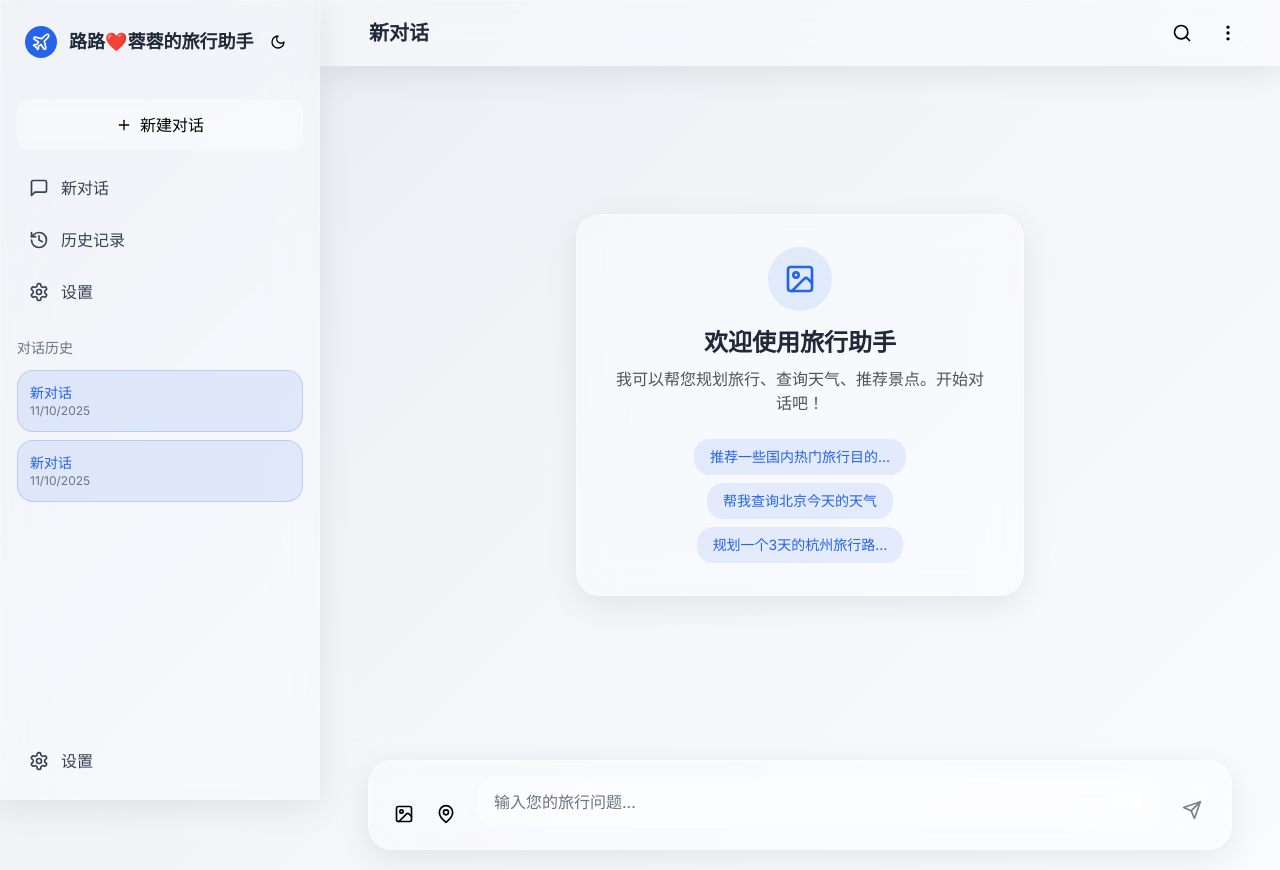
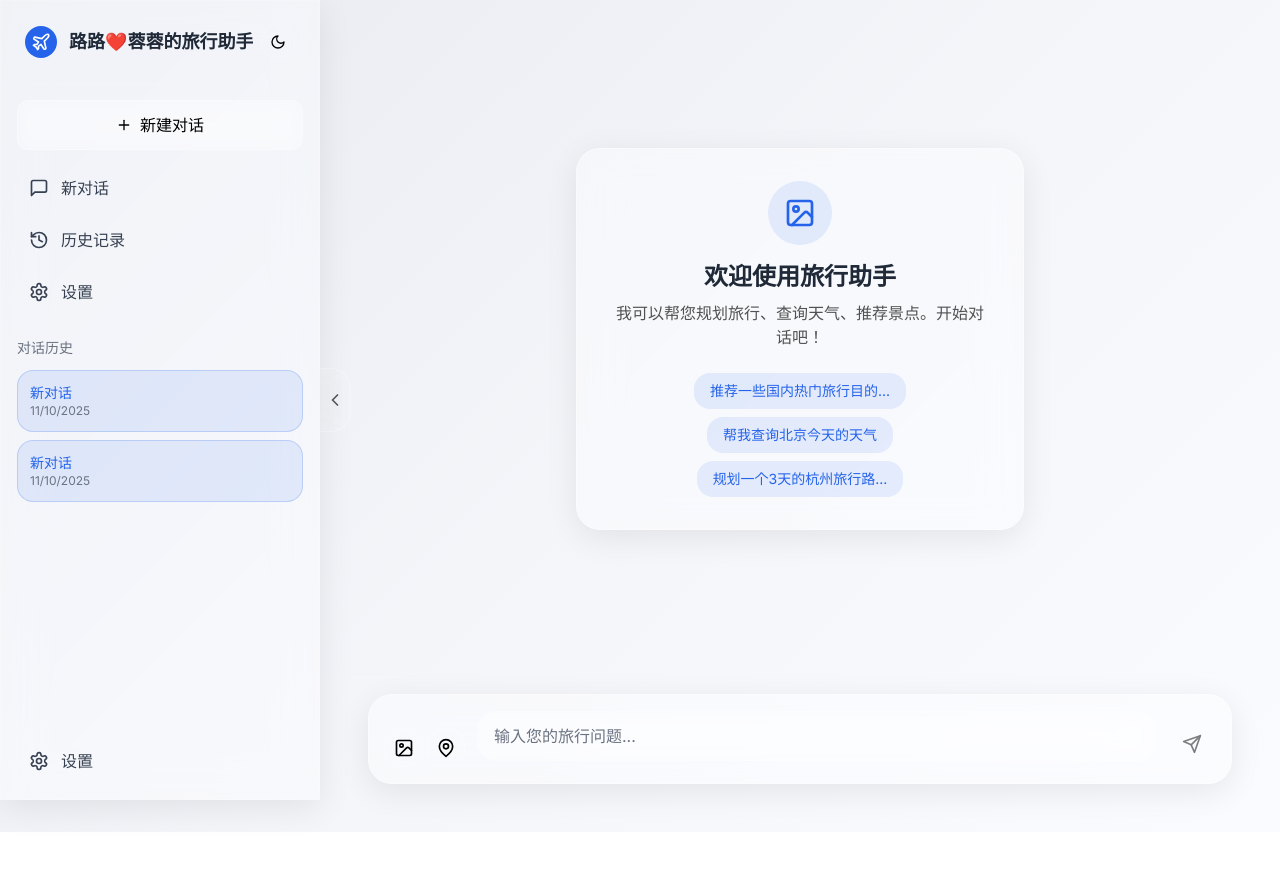
Before and after one commit to YinggangGooo/travel-agent-AI, a React (Vite) app: page / in a window 1280 px wide. Shown: the top 870 px of the page. After the commit the page ends 832 px from the top, so only its background shows below. Built offline with nearby package versions, Linux system fonts and the light colour scheme.

Commit message:
feat: 更改了侧边栏折叠问题，顶部导航窗格隐藏以及对话框居中

```diff
--- a/src/components/layout/Layout.tsx
+++ b/src/components/layout/Layout.tsx
@@ -1,3 +1,4 @@
+// Layout.tsx
 import React, { useState } from 'react';
 import { useLocation } from 'react-router-dom';
 import Sidebar from './Sidebar';
@@ -10,7 +11,11 @@ interface LayoutProps {
 }
 
 const Layout: React.FC<LayoutProps> = ({ children }) => {
-  const [sidebarOpen, setSidebarOpen] = useState(false);
+  // 1. mobileSidebarOpen: 控制移动端遮罩式侧边栏
+  const [mobileSidebarOpen, setMobileSidebarOpen] = useState(false);
+  // 2. desktopSidebarOpen: 控制桌面端推挤式侧边栏 (新增状态)
+  const [desktopSidebarOpen, setDesktopSidebarOpen] = useState(true);
+
   const location = useLocation();
   const { isDark } = useTheme();
 
@@ -26,26 +31,34 @@ const Layout: React.FC<LayoutProps> = ({ children }) => {
     }}>
       {/* Desktop Sidebar */}
       <div className="hidden lg:block">
-        <Sidebar />
+        <Sidebar
+          // 3. 将状态和控制函数传给 Sidebar
+          isOpen={desktopSidebarOpen}
+          onToggle={() => setDesktopSidebarOpen(!desktopSidebarOpen)}
+        />
       </div>
 
       {/* Mobile Sidebar Overlay */}
-      {sidebarOpen && (
+      {mobileSidebarOpen && (
         <div
           className="fixed inset-0 z-40 bg-black bg-opacity-50 lg:hidden"
-          onClick={() => setSidebarOpen(false)}
+          onClick={() => setMobileSidebarOpen(false)}
         />
       )}
 
       {/* Mobile Sidebar */}
-      <div className={`fixed inset-y-0 left-0 z-50 w-80 transform ${sidebarOpen ? 'translate-x-0' : '-translate-x-full'} transition-transform duration-300 ease-in-out lg:hidden`}>
-        <Sidebar onClose={() => setSidebarOpen(false)} />
+      {/* 移动端不需要 onToggle 和 isOpen 控制，因为它总是覆盖在上面的 */}
+      <div className={`fixed inset-y-0 left-0 z-50 w-80 transform ${mobileSidebarOpen ? 'translate-x-0' : '-translate-x-full'} transition-transform duration-300 ease-in-out lg:hidden`}>
+        <Sidebar onClose={() => setMobileSidebarOpen(false)} />
       </div>
 
       {/* Main Content */}
-      <div className="lg:ml-80">
+      {/* 4. 关键修改：根据 desktopSidebarOpen 动态切换 margin-left */}
+      {/* 添加 transition-all duration-300 让 margin 的变化有平滑动画，与侧边栏动画同步 */}
+      <div className={`transition-all duration-300 ease-in-out ${desktopSidebarOpen ? 'lg:ml-80' : 'lg:ml-0'}`}>
+
         {/* Top Navigation */}
-        <TopNav onMenuClick={() => setSidebarOpen(true)} />
+        <TopNav onMenuClick={() => setMobileSidebarOpen(true)} />
 
         {/* Page Content */}
         <main className="pb-8 lg:pb-8">
--- a/src/components/layout/Sidebar.tsx
+++ b/src/components/layout/Sidebar.tsx
@@ -9,17 +9,26 @@ import {
   Star,
   Moon,
   Sun,
-  Plane
+  Plane,
+  ChevronLeft,  // 新增图标
+  ChevronRight  // 新增图标
 } from 'lucide-react';
 import { useTheme } from '../../contexts/ThemeContext';
 import { useChat } from '../../contexts/ChatContext';
 
 interface SidebarProps {
   onClose?: () => void;
+  // 新增：接收外部传入的状态和控制函数
+  isOpen?: boolean;
+  onToggle?: () => void;
 }
 
-const Sidebar: React.FC<SidebarProps> = ({ onClose }) => {
-  // 热重载测试 - 2025-11-09 21:39:11
+const Sidebar: React.FC<SidebarProps> = ({
+  onClose,
+  // 默认为 true，保证移动端调用时不会出错（移动端没有 toggle 逻辑，默认就是打开展示）
+  isOpen = true,
+  onToggle
+}) => {
   const location = useLocation();
   const { isDark, toggleTheme } = useTheme();
   const { chats, currentChat, selectChat, createNewChat, toggleFavorite, deleteChat } = useChat();
@@ -38,25 +47,40 @@ const Sidebar: React.FC<SidebarProps> = ({ onClose }) => {
 
   return (
     <motion.div
-      initial={{ x: -320 }}
-      animate={{ x: 0 }}
-      exit={{ x: -320 }}
+      // 修改：根据 isOpen 属性决定 X 轴位置
+      // 宽度是 w-80 (320px)，所以隐藏时移动 -320
+      animate={{ x: isOpen ? 0 : -320 }}
+      initial={false} // 防止刷新页面时出现不必要的初始动画
+      transition={{ type: "spring", stiffness: 300, damping: 30 }}
       className="fixed inset-y-0 left-0 z-40 w-80 glass-card border-r border-white/15"
     >
+      {/* 新增：侧边栏切换按钮 (仅当提供了 onToggle 时显示，通常是在桌面端) */}
+      {onToggle && (
+        <button
+          onClick={onToggle}
+          className="absolute -right-8 top-1/2 -translate-y-1/2 w-8 h-16 flex items-center justify-center
+                     bg-white/10 backdrop-blur-md border-y border-r border-white/20
+                     rounded-r-xl cursor-pointer hover:bg-white/20 transition-colors text-neutral-600 dark:text-white outline-none"
+          title={isOpen ? "收起侧边栏" : "展开侧边栏"}
+        >
+          {isOpen ? <ChevronLeft className="w-5 h-5" /> : <ChevronRight className="w-5 h-5" />}
+        </button>
+      )}
+
       <div className="flex h-full flex-col">
         {/* Header */}
         <div className="flex items-center justify-between p-6 border-b border-white/10">
-          <div className="flex items-center space-x-3">
-            <div className="w-8 h-8 bg-primary rounded-lg flex items-center justify-center">
+          <div className="flex items-center space-x-3 min-w-0">
+            <div className="w-8 h-8 bg-primary rounded-lg flex items-center justify-center flex-shrink-0">
               <Plane className="w-5 h-5 text-white" />
             </div>
-            <h1 className="text-lg font-semibold text-neutral-900 dark:text-white">
+            <h1 className="text-lg font-semibold text-neutral-900 dark:text-white truncate">
               路路❤️蓉蓉的旅行助手
             </h1>
           </div>
           <button
             onClick={toggleTheme}
-            className="p-2 rounded-lg glass-light border border-white/20 hover:bg-white/20 transition-colors"
+            className="p-2 rounded-lg glass-light border border-white/20 hover:bg-white/20 transition-colors flex-shrink-0"
           >
             {isDark ? <Sun className="w-4 h-4" /> : <Moon className="w-4 h-4" />}
           </button>
@@ -67,6 +91,8 @@ const Sidebar: React.FC<SidebarProps> = ({ onClose }) => {
           <button
             onClick={() => {
               createNewChat();
+              // 如果当前是折叠状态，点击新建时自动展开
+              if (!isOpen && onToggle) onToggle();
               handleLinkClick();
             }}
             className="w-full btn-secondary flex items-center justify-center space-x-2 py-3"
@@ -89,15 +115,15 @@ const Sidebar: React.FC<SidebarProps> = ({ onClose }) => {
                   : 'text-neutral-700 dark:text-neutral-300 hover:bg-white/10'
               }`}
             >
-              <item.icon className="w-5 h-5" />
-              <span className="font-medium">{item.label}</span>
+              <item.icon className="w-5 h-5 flex-shrink-0" />
+              <span className="font-medium truncate">{item.label}</span>
             </Link>
           ))}
         </nav>
 
         {/* Chat History */}
-        <div className="flex-1 px-4 pt-6">
-          <h3 className="text-sm font-medium text-neutral-500 dark:text-neutral-400 mb-3">
+        <div className="flex-1 px-4 pt-6 overflow-hidden">
+          <h3 className="text-sm font-medium text-neutral-500 dark:text-neutral-400 mb-3 truncate">
             对话历史
           </h3>
           <div className="space-y-2 max-h-64 overflow-y-auto scrollbar-thin">
@@ -111,6 +137,8 @@ const Sidebar: React.FC<SidebarProps> = ({ onClose }) => {
                 }`}
                 onClick={() => {
                   selectChat(chat.id);
+                  // 点击历史记录自动展开侧边栏
+                  if (!isOpen && onToggle) onToggle();
                   handleLinkClick();
                 }}
               >
@@ -154,8 +182,8 @@ const Sidebar: React.FC<SidebarProps> = ({ onClose }) => {
             onClick={handleLinkClick}
             className="flex items-center space-x-3 px-3 py-2.5 rounded-lg text-neutral-700 dark:text-neutral-300 hover:bg-white/10 transition-colors"
           >
-            <Settings className="w-5 h-5" />
-            <span className="font-medium">设置</span>
+            <Settings className="w-5 h-5 flex-shrink-0" />
+            <span className="font-medium truncate">设置</span>
           </Link>
         </div>
       </div>
--- a/src/components/layout/TopNav.tsx
+++ b/src/components/layout/TopNav.tsx
@@ -30,19 +30,23 @@ const TopNav: React.FC<TopNavProps> = ({ onMenuClick }) => {
     <motion.header
       initial={{ y: -80 }}
       animate={{ y: 0 }}
-      className="sticky top-0 z-30 glass-card border-b border-white/15 safe-top"
+      // 修改点：添加 'lg:hidden'
+      // 这意味着在 lg (大屏幕/桌面端) 尺寸下，顶部导航栏会被完全隐藏
+      // 只在移动端或平板（屏幕较小）时显示，解决了侧边栏折叠导致的桌面端对齐问题
+      className="sticky top-0 z-30 glass-card border-b border-white/15 safe-top lg:hidden"
     >
-      <div className="flex items-center justify-between h-16 px-4 lg:px-8">
+      <div className="flex items-center justify-between h-16 px-4">
         {/* Left side */}
         <div className="flex items-center space-x-4">
           <button
             onClick={onMenuClick}
-            className="p-2 rounded-lg lg:hidden glass-light border border-white/20 hover:bg-white/20 transition-colors"
+            // 修改点：移除了 lg:hidden，因为父容器已经隐藏了，这里的按钮只需要处理点击事件
+            className="p-2 rounded-lg glass-light border border-white/20 hover:bg-white/20 transition-colors"
           >
             <Menu className="w-5 h-5" />
           </button>
 
-          <h1 className="text-lg lg:text-xl font-semibold text-neutral-900 dark:text-white">
+          <h1 className="text-lg font-semibold text-neutral-900 dark:text-white">
             {getPageTitle()}
           </h1>
         </div>
```
